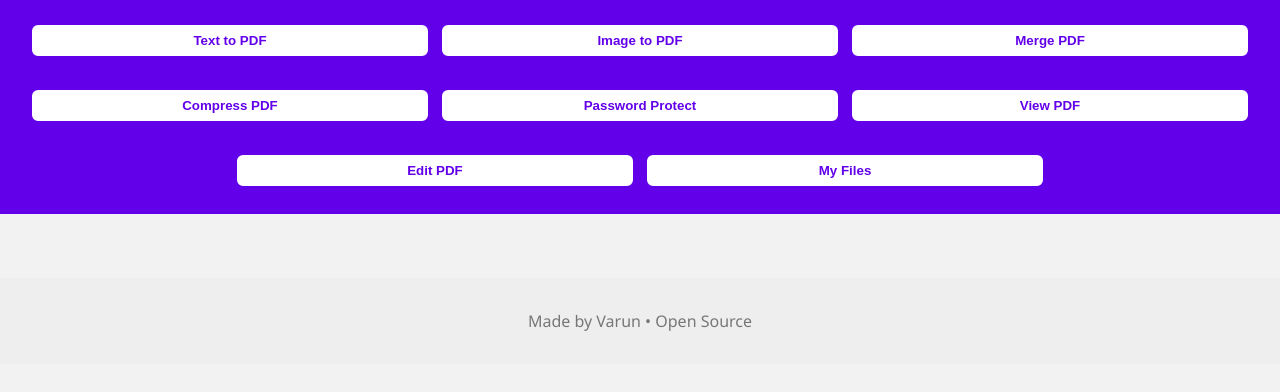
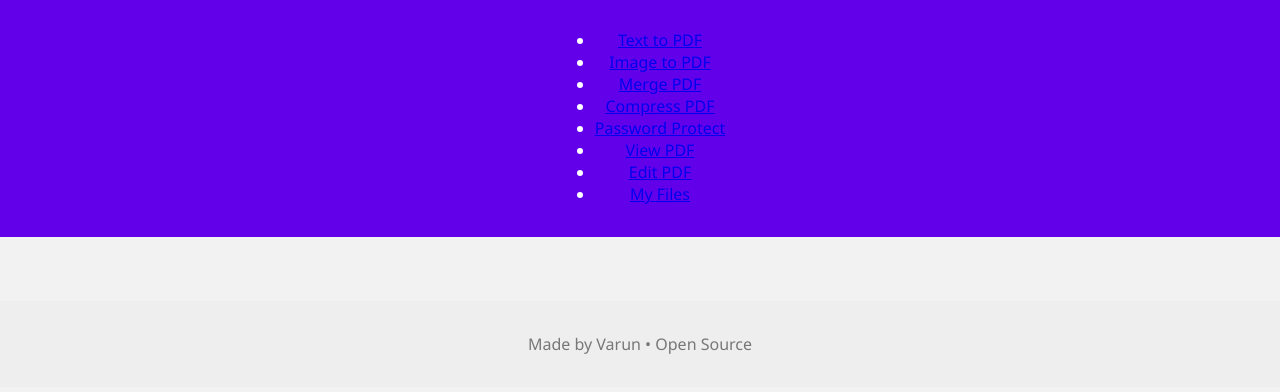
Before and after one commit to Varunkohli018/TARCK-PDF-, a plain HTML site: page index.html in a window 1280 px wide. Shown: the part 58-450 px from the top of the page. Drawn offline with nearby package versions, Linux system fonts and the light colour scheme.

Commit message:
Update index.html

```diff
--- a/index.html
+++ b/index.html
@@ -1,35 +1,31 @@
-<!DOCTYPE html>
-<html lang="en">
+<!DOCTYPE html><html lang="en">
 <head>
   <meta charset="UTF-8" />
-  <meta name="viewport" content="width=device-width, initial-scale=1.0"/>
+  <meta name="viewport" content="width=device-width, initial-scale=1.0" />
   <title>PDF Toolkit Pro</title>
-  <link rel="stylesheet" href="style.css"/>
+  <link rel="stylesheet" href="style.css" />
+  <script src="https://cdnjs.cloudflare.com/ajax/libs/jspdf/2.5.1/jspdf.umd.min.js"></script>
+  <script src="https://unpkg.com/pdf-lib/dist/pdf-lib.min.js"></script>
 </head>
 <body>
   <header>
     <h1>📚 PDF Toolkit Pro</h1>
     <nav>
-      <button onclick="showTool('text')">Text to PDF</button>
-      <button onclick="showTool('image')">Image to PDF</button>
-      <button onclick="showTool('merge')">Merge PDF</button>
-      <button onclick="showTool('compress')">Compress PDF</button>
-      <button onclick="showTool('protect')">Password Protect</button>
-      <button onclick="showTool('view')">View PDF</button>
-      <button onclick="showTool('edit')">Edit PDF</button>
-      <button onclick="showTool('files')">My Files</button>
+      <ul class="navbar">
+        <li><a href="#" onclick="showTool('text')">Text to PDF</a></li>
+        <li><a href="#" onclick="showTool('image')">Image to PDF</a></li>
+        <li><a href="#" onclick="showTool('merge')">Merge PDF</a></li>
+        <li><a href="#" onclick="showTool('compress')">Compress PDF</a></li>
+        <li><a href="#" onclick="showTool('protect')">Password Protect</a></li>
+        <li><a href="#" onclick="showTool('view')">View PDF</a></li>
+        <li><a href="#" onclick="showTool('edit')">Edit PDF</a></li>
+        <li><a href="#" onclick="showTool('files')">My Files</a></li>
+      </ul>
     </nav>
-  </header>
-
-  <main id="tools">
+  </header>  <main id="tools">
     <!-- Tools will be loaded here -->
-  </main>
-
-  <footer>
+  </main>  <footer>
     <p>Made by Varun • Open Source</p>
-  </footer>
-
-  <script src="https://cdnjs.cloudflare.com/ajax/libs/jspdf/2.5.1/jspdf.umd.min.js"></script>
+  </footer>  <script src="https://cdnjs.cloudflare.com/ajax/libs/jspdf/2.5.1/jspdf.umd.min.js"></script>
 <script src="https://unpkg.com/pdf-lib/dist/pdf-lib.min.js"></script>
-</body>
 </html>
```
